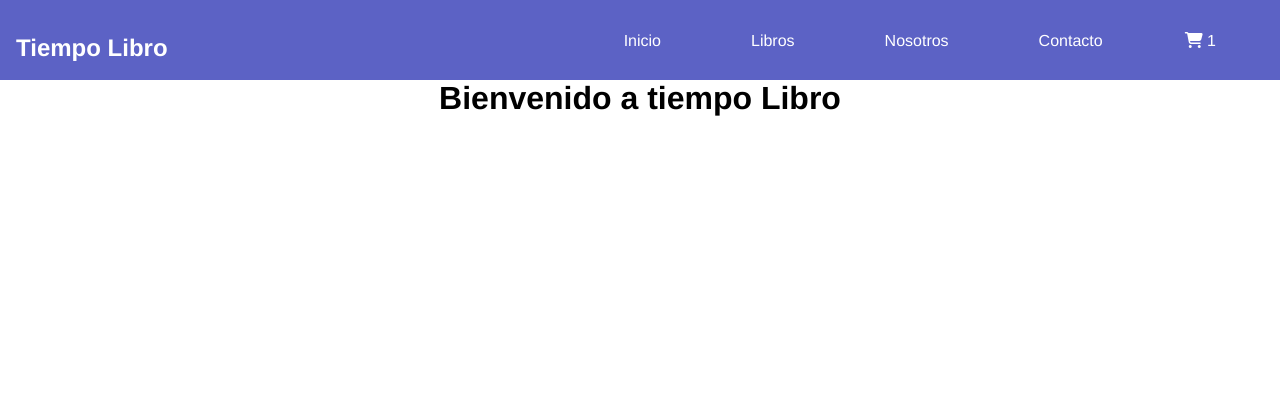
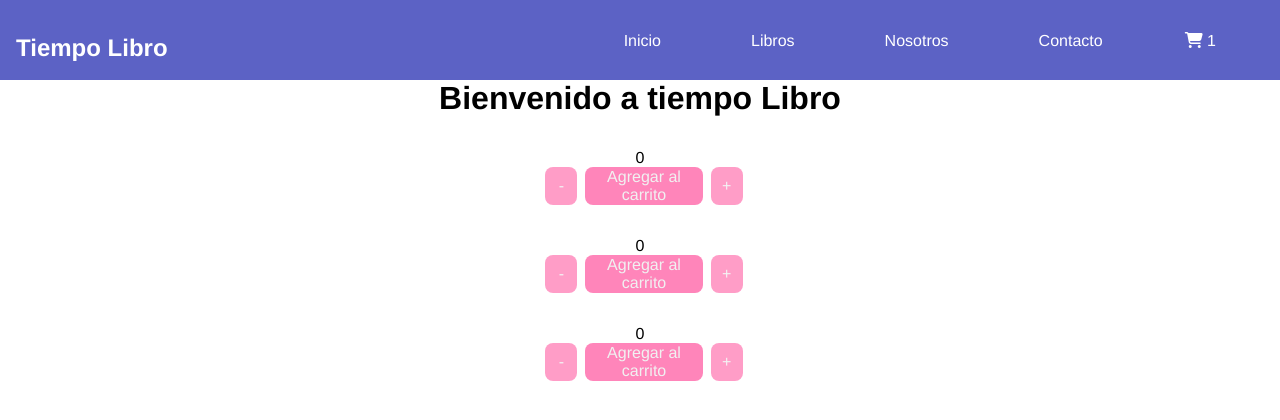
Before and after one commit to grGrimales/ecommerce-tiempo-libro, a React (Create React App) app: page / in a window 1280 px wide. Shown: the top 420 px of the page. Built offline with nearby package versions, Linux system fonts and the light colour scheme.

Commit message:
Se crea nuevo componente contador que te permite agregar o quitar un elemento

```diff
--- a/package.json
+++ b/package.json
@@ -10,6 +10,7 @@
     "react-dom": "^17.0.2",
     "react-scripts": "5.0.0",
     "sass": "^1.49.9",
+    "sweetalert2": "^11.4.8",
     "web-vitals": "^2.1.4"
   },
   "scripts": {
--- /dev/null
+++ b/src/components/ItemCount.js
@@ -0,0 +1,57 @@
+import React, { useState } from "react";
+import Swal from "sweetalert2";
+
+export const ItemCount = ({ initial, stock, onAdd }) => {
+  const [count, setCount] = useState(0);
+
+  const decrement = () => {
+    console.log(count);
+    if (count > 0) {
+      setCount(count - 1);
+    }
+  };
+
+  const increment = () => {
+    if (count < stock) {
+      setCount(count + 1);
+    } else {
+      console.log(`Solo contamos con ${stock} unidades disponibles`);
+      Swal.fire({
+        icon: "error",
+        title: "Oops...",
+        text: `Solo contamos con ${stock} unidades disponibles`,
+      });
+    }
+  };
+
+  return (
+    <div className="containerAdd">
+      <p className="containerAdd__p">{count}</p>
+      <div className="containerAdd__btn">
+        <button
+          type="submit"
+          className="containerAdd__btnDecrement"
+          onClick={decrement}
+        >
+          -
+        </button>
+
+        <button
+          type="submit"
+          className="containerAdd__btnAdd"
+          onClick={() => onAdd(count)}
+        >
+          Agregar al carrito
+        </button>
+
+        <button
+          type="submit"
+          className="containerAdd__btnIncrement"
+          onClick={increment}
+        >
+          +
+        </button>
+      </div>
+    </div>
+  );
+};
--- a/src/components/ItemListContainer.js
+++ b/src/components/ItemListContainer.js
@@ -1,9 +1,19 @@
 import React from "react";
+import { ItemCount } from "./ItemCount";
 
 export const ItemListContainer = ({ greetings }) => {
+  const handleOnAdd = (quantity) => {
+    console.log(`se agregaron ${quantity} productos al carrito`);
+  };
+
   return (
     <div>
       <h1 className="textCenter">{greetings}</h1>
+
+      <ItemCount initial={1} stock={15} onAdd={handleOnAdd} />
+      <ItemCount initial={1} stock={10} onAdd={handleOnAdd} />
+
+      <ItemCount initial={1} stock={5} onAdd={handleOnAdd} />
     </div>
   );
 };
--- /dev/null
+++ b/src/styles/components/_itemCount.scss
@@ -0,0 +1,47 @@
+.containerAdd {
+  display: flex;
+  flex-direction: column;
+  align-items: center;
+  margin-top: 2rem;
+}
+
+.containerAdd__btn {
+  display: flex;
+  justify-content: space-between;
+}
+
+button {
+  border-style: none;
+  color: $secundary;
+  cursor: pointer;
+}
+
+.containerAdd__btnDecrement {
+  margin-right: 0.5rem;
+}
+
+.containerAdd__btnDecrement,
+.containerAdd__btnIncrement {
+  background: #ff85ba;
+  width: 17%;
+  padding: 8px;
+  border-radius: 8px;
+  font-size: 1rem;
+  margin-left: 0.5rem;
+  opacity: 0.8;
+}
+
+.containerAdd__btnDecrement:hover,
+.containerAdd__btnIncrement:hover {
+  opacity: 1;
+}
+
+.containerAdd__btnAdd {
+  border: none;
+  background: #ff85ba;
+  border-radius: 0.5rem;
+  text-align: center;
+  text-decoration: none;
+  display: inline-block;
+  font-size: 16px;
+}
--- a/src/styles/styles.scss
+++ b/src/styles/styles.scss
@@ -5,3 +5,4 @@
 
 //components
 @import "./components/navbar";
+@import "./components/itemCount";
```
Also changed, not shown: 1 other file (tests, documents, lock files or other folders).
